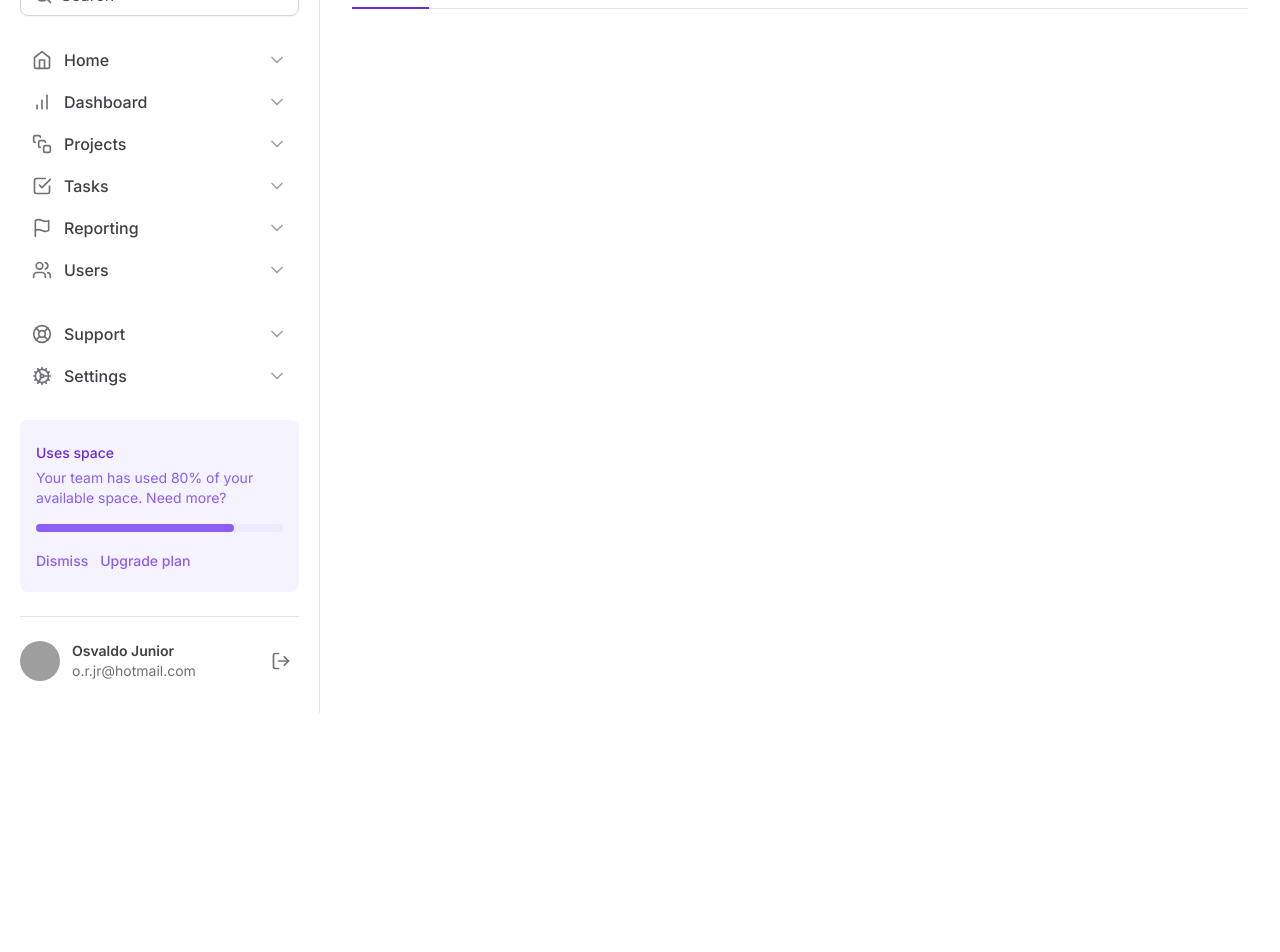
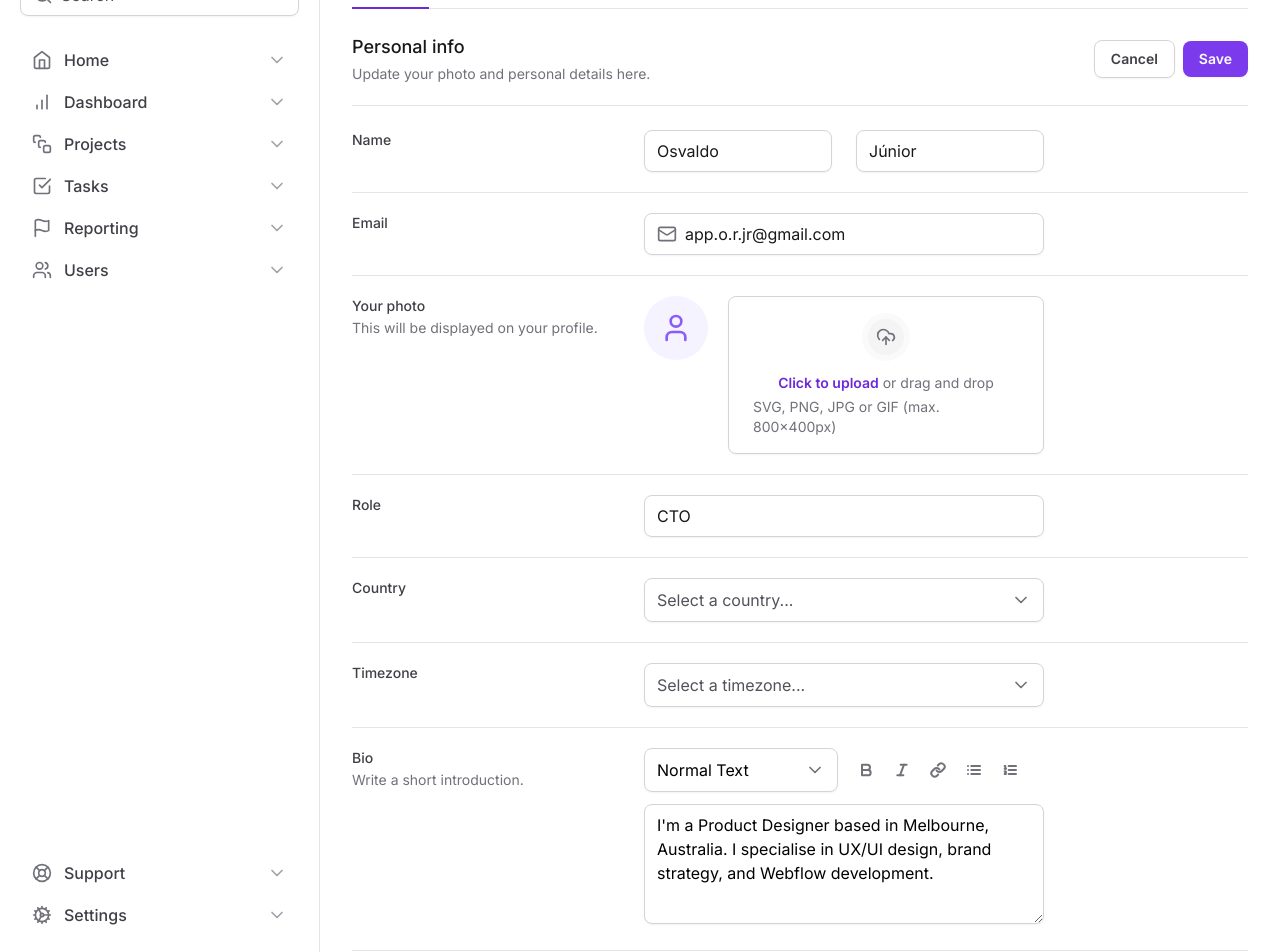
Before and after one commit to 0svaldojunior/Dashboard-tailwind-next, a Next.js app: page / in a window 1280 px wide. Shown: the part 120-1072 px from the top of the page. Before the commit the page ends 833 px from the top, so only its background shows below. Built offline with nearby package versions, Linux system fonts and the light colour scheme; grey boxes are pictures that could not be loaded.

Commit message:
chore: change sidebar features

```diff
--- a/package.json
+++ b/package.json
@@ -9,6 +9,8 @@
     "lint": "next lint"
   },
   "dependencies": {
+    "@formkit/auto-animate": "^0.7.0",
+    "@radix-ui/react-select": "^1.2.2",
     "@radix-ui/react-tabs": "^1.0.4",
     "@types/node": "20.5.6",
     "@types/react": "18.2.21",
--- a/src/app/page.tsx
+++ b/src/app/page.tsx
@@ -1,4 +1,16 @@
+import {
+  FileInputControl,
+  FileInputFileList,
+  FileInputImagePreview,
+  FileInputRoot,
+  FileInputTrigger
+} from '@/components/Form/FileInput'
+import { Select } from '@/components/Form/Select'
+import { SelectItem } from '@/components/Form/Select/SelectItem'
+import { Textarea } from '@/components/Form/Textarea'
+import { InputControl, InputPrefix, InputRoot } from '@/components/Input'
 import { SettingsTabs } from '@/components/SettingsTabs'
+import { Bold, Italic, Link, List, ListOrdered, Mail } from 'lucide-react'
 
 export default function Home() {
   return (
@@ -6,6 +18,236 @@ export default function Home() {
       <h1 className="text-3xl font-medium text-zinc-900">Settings</h1>
 
       <SettingsTabs />
+
+      <div className="mt-6 flex flex-col">
+        <div className="flex items-center justify-between border-b border-zinc-200 pb-5">
+          <div className="space-y-1">
+            <h2 className="text-lg font-medium text-zinc-900">Personal info</h2>
+            <span className="text-sm text-zinc-500">
+              Update your photo and personal details here.
+            </span>
+          </div>
+          <div className="flex items-center gap-2">
+            <button
+              type="button"
+              className="rounded-lg border border-zinc-300 px-4 py-2 text-sm font-semibold text-zinc-700 shadow-sm hover:bg-zinc-50"
+            >
+              Cancel
+            </button>
+            <button
+              type="submit"
+              form="settings"
+              className="rounded-lg bg-violet-600 px-4 py-2 text-sm font-semibold text-white shadow-sm hover:bg-violet-700"
+            >
+              Save
+            </button>
+          </div>
+        </div>
+
+        <form
+          id="settings"
+          className="mt-6 flex w-full flex-col gap-5 divide-y divide-zinc-200"
+        >
+          <div className="grid grid-cols-form gap-3">
+            <label
+              htmlFor="firstName"
+              className="text-sm font-medium text-zinc-700"
+            >
+              Name
+            </label>
+            <div className="grid grid-cols-2 gap-6">
+              <InputRoot>
+                <InputControl id="firstName" defaultValue="Osvaldo" />
+              </InputRoot>
+
+              <InputRoot>
+                <InputControl defaultValue="Júnior" />
+              </InputRoot>
+            </div>
+            <div />
+          </div>
+
+          <div className="grid grid-cols-form gap-3 pt-5">
+            <label
+              htmlFor="email"
+              className="text-sm font-medium text-zinc-700"
+            >
+              Email
+            </label>
+            <InputRoot>
+              <InputPrefix>
+                <Mail className="h-5 w-5 text-zinc-500" />
+              </InputPrefix>
+              <InputControl
+                id="email"
+                type="email"
+                defaultValue="app.o.r.jr@gmail.com"
+              />
+            </InputRoot>
+            <div />
+          </div>
+
+          <div className="grid grid-cols-form gap-3 pt-5">
+            <label
+              htmlFor="photo"
+              className="text-sm font-medium text-zinc-700"
+            >
+              Your photo
+              <span className="mt-0.5 block text-sm font-normal text-zinc-500">
+                This will be displayed on your profile.
+              </span>
+            </label>
+
+            <FileInputRoot className="flex items-start gap-5">
+              <FileInputImagePreview />
+              <FileInputTrigger />
+              <FileInputControl />
+            </FileInputRoot>
+            <div />
+          </div>
+
+          <div className="grid grid-cols-form gap-3 pt-5">
+            <label htmlFor="role" className="text-sm font-medium text-zinc-700">
+              Role
+            </label>
+            <InputRoot>
+              <InputControl id="role" defaultValue="CTO" />
+            </InputRoot>
+            <div />
+          </div>
+
+          <div className="grid grid-cols-form gap-3 pt-5">
+            <label
+              htmlFor="country"
+              className="text-sm font-medium text-zinc-700"
+            >
+              Country
+            </label>
+            <Select placeholder="Select a country...">
+              <SelectItem value="br" text="Brazil" />
+              <SelectItem value="us" text="United States" />
+            </Select>
+            <div />
+          </div>
+
+          <div className="grid grid-cols-form gap-3 pt-5">
+            <label
+              htmlFor="timezone"
+              className="text-sm font-medium text-zinc-700"
+            >
+              Timezone
+            </label>
+            <Select placeholder="Select a timezone...">
+              <SelectItem value="utc3" text="America São Paulo (UTC-03:00)" />
+              <SelectItem
+                value="utc8"
+                text="Pacific Standard Time (UTC-08:00)"
+              />
+            </Select>
+            <div />
+          </div>
+
+          <div className="grid grid-cols-form gap-3 pt-5">
+            <label htmlFor="bio" className="text-sm font-medium text-zinc-700">
+              Bio
+              <span className="mt-0.5 block text-sm font-normal text-zinc-500">
+                Write a short introduction.
+              </span>
+            </label>
+            <div className="space-y-3">
+              <div className="grid grid-cols-2 gap-3">
+                <Select placeholder="" defaultValue="normal">
+                  <SelectItem
+                    value="normal"
+                    defaultChecked
+                    text="Normal Text"
+                  />
+                  <SelectItem value="md" text="Markdown" />
+                </Select>
+
+                <div className="flex items-center gap-1">
+                  <button
+                    type="button"
+                    className="rounded-md p-2 hover:bg-zinc-50"
+                  >
+                    <Bold className="h-4 w-4 text-zinc-500" strokeWidth={3} />
+                  </button>
+
+                  <button
+                    type="button"
+                    className="rounded-md p-2 hover:bg-zinc-50"
+                  >
+                    <Italic className="h-4 w-4 text-zinc-500" strokeWidth={3} />
+                  </button>
+
+                  <button
+                    type="button"
+                    className="rounded-md p-2 hover:bg-zinc-50"
+                  >
+                    <Link className="h-4 w-4 text-zinc-500" strokeWidth={3} />
+                  </button>
+
+                  <button
+                    type="button"
+                    className="rounded-md p-2 hover:bg-zinc-50"
+                  >
+                    <List className="h-4 w-4 text-zinc-500" strokeWidth={3} />
+                  </button>
+
+                  <button
+                    type="button"
+                    className="rounded-md p-2 hover:bg-zinc-50"
+                  >
+                    <ListOrdered
+                      className="h-4 w-4 text-zinc-500"
+                      strokeWidth={3}
+                    />
+                  </button>
+                </div>
+              </div>
+
+              <Textarea
+                id="bio"
+                defaultValue="I'm a Product Designer based in Melbourne, Australia. I specialise in UX/UI design, brand strategy, and Webflow development."
+              />
+            </div>
+            <div />
+          </div>
+
+          <div className="grid grid-cols-form gap-3 pt-5">
+            <label
+              htmlFor="portfolioProjects"
+              className="text-sm font-medium text-zinc-700"
+            >
+              Portfolio projects
+              <span className="mt-0.5 block text-sm font-normal text-zinc-500">
+                Share a few snippets of your work.
+              </span>
+            </label>
+            <FileInputRoot>
+              <FileInputTrigger />
+              <FileInputFileList />
+              <FileInputControl multiple />
+            </FileInputRoot>
+            <div />
+          </div>
+
+          <div className="flex items-center justify-end gap-2 pt-5">
+            <button
+              type="button"
+              className="rounded-lg border border-zinc-300 px-4 py-2 text-sm font-semibold text-zinc-700 shadow-sm hover:bg-zinc-50"
+            >
+              Cancel
+            </button>
+            <button
+              type="submit"
+              className="rounded-lg bg-violet-600 px-4 py-2 text-sm font-semibold text-white shadow-sm hover:bg-violet-700"
+            >
+              Save
+            </button>
+          </div>
+        </form>
+      </div>
     </>
   )
 }
--- a/src/components/SettingsTabs/TabItem.tsx
+++ b/src/components/SettingsTabs/TabItem.tsx
@@ -13,9 +13,11 @@ export function TabItem({ value, title, isSelected = false }: TabItemProps) {
   return (
     <Tabs.Trigger
       value={value}
-      className="relative px-1 pb-4 text-sm font-medium text-zinc-500 hover:text-violet-700 data-[state=active]:text-violet-700"
+      className="group relative px-1 pb-4 text-sm font-medium text-zinc-500 outline-none hover:text-violet-700 data-[state=active]:text-violet-700"
     >
-      <span>{title}</span>
+      <span className="rounded group-focus-visible:ring-2 group-focus-visible:ring-violet-400 group-focus-visible:ring-offset-4">
+        {title}
+      </span>
 
       {isSelected && (
         <motion.div
--- a/src/components/Sidebar/index.tsx
+++ b/src/components/Sidebar/index.tsx
@@ -7,7 +7,7 @@ import {
   LifeBuoy,
   Search,
   SquareStack,
-  Users,
+  Users
 } from 'lucide-react'
 import { InputControl, InputPrefix, InputRoot } from '../Input'
 import { Logo } from './Logo'
--- /dev/null
+++ b/src/uteils/format-byts.ts
@@ -0,0 +1,13 @@
+export function formatBytes(bytes: number) {
+  const units = ['B', 'KB', 'MB', 'GB', 'TB', 'PB']
+
+  let value = bytes
+  let unitIndex = 0
+
+  while (value >= 1024 && unitIndex < units.length - 1) {
+    value /= 1024
+    unitIndex++
+  }
+
+  return `${value.toFixed(1)}${units[unitIndex]}`
+}
--- a/tailwind.config.ts
+++ b/tailwind.config.ts
@@ -6,7 +6,17 @@ const config: Config = {
     extend: {
       gridTemplateColumns: {
         app: 'minmax(18rem, 20rem) 1fr',
-        form: 'minmax(7.5rem, 17.5rem) minmax(25rem, 1fr) minmax(0, 15rem)',
+        form: 'minmax(7.5rem, 17.5rem) minmax(25rem, 1fr) minmax(0, 15rem)'
+      },
+
+      borderWidth: {
+        6: '6px'
+      },
+
+      colors: {
+        violet: {
+          25: '#fcfaff'
+        }
       },
 
       screens: {
@@ -15,19 +25,35 @@ const config: Config = {
         desktop: '1280',
         'desktop-fullHD': '1920',
         'desktop-quadHD': '2560',
-        'desktop-4k': '3840',
+        'desktop-4k': '3840'
       },
 
       fontSize: {
         '10xl': [
           '10rem',
           {
-            lineHeight: '1rem',
-          },
-        ],
+            lineHeight: '1rem'
+          }
+        ]
       },
-    },
+
+      keyframes: {
+        slideDownAndFade: {
+          from: { opacity: '0', transform: 'translateY(-2px)' },
+          to: { opacity: '1', transform: 'translateY(-2px)' }
+        },
+        slideUpAndFade: {
+          from: { opacity: '1' },
+          to: { opacity: '0' }
+        }
+      },
+
+      animation: {
+        slideDownAndFade: 'slideDownAndFade 0.4s cubic-bezier(0.16, 1, 0.3, 1)',
+        slideUpAndFade: 'slideUpAndFade 1s linear'
+      }
+    }
   },
-  plugins: [],
+  plugins: []
 }
 export default config
```
Also changed, not shown: src/components/Sidebar/NavItem.tsx (+4 -3 lines), 1 other file (tests, documents, lock files or other folders).
